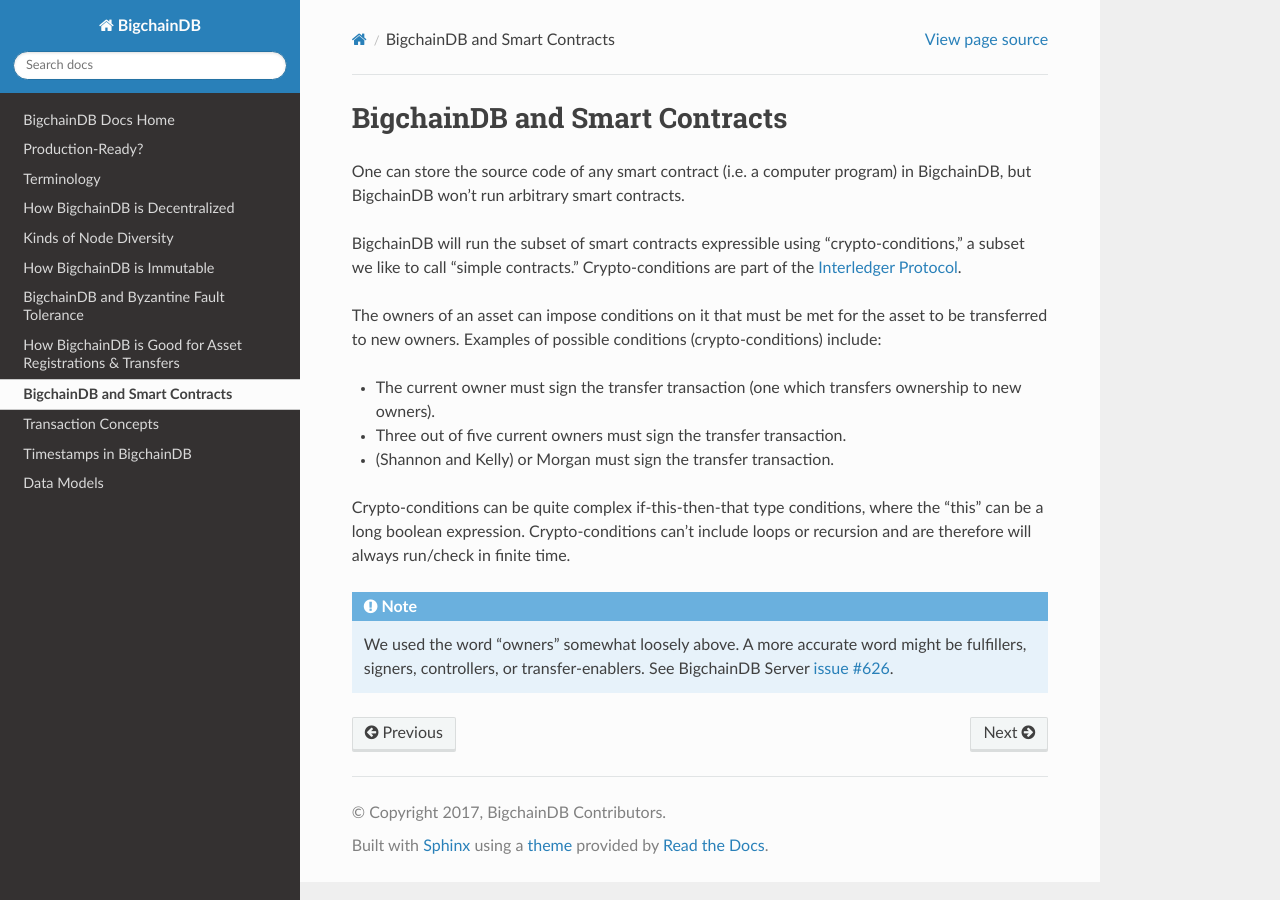
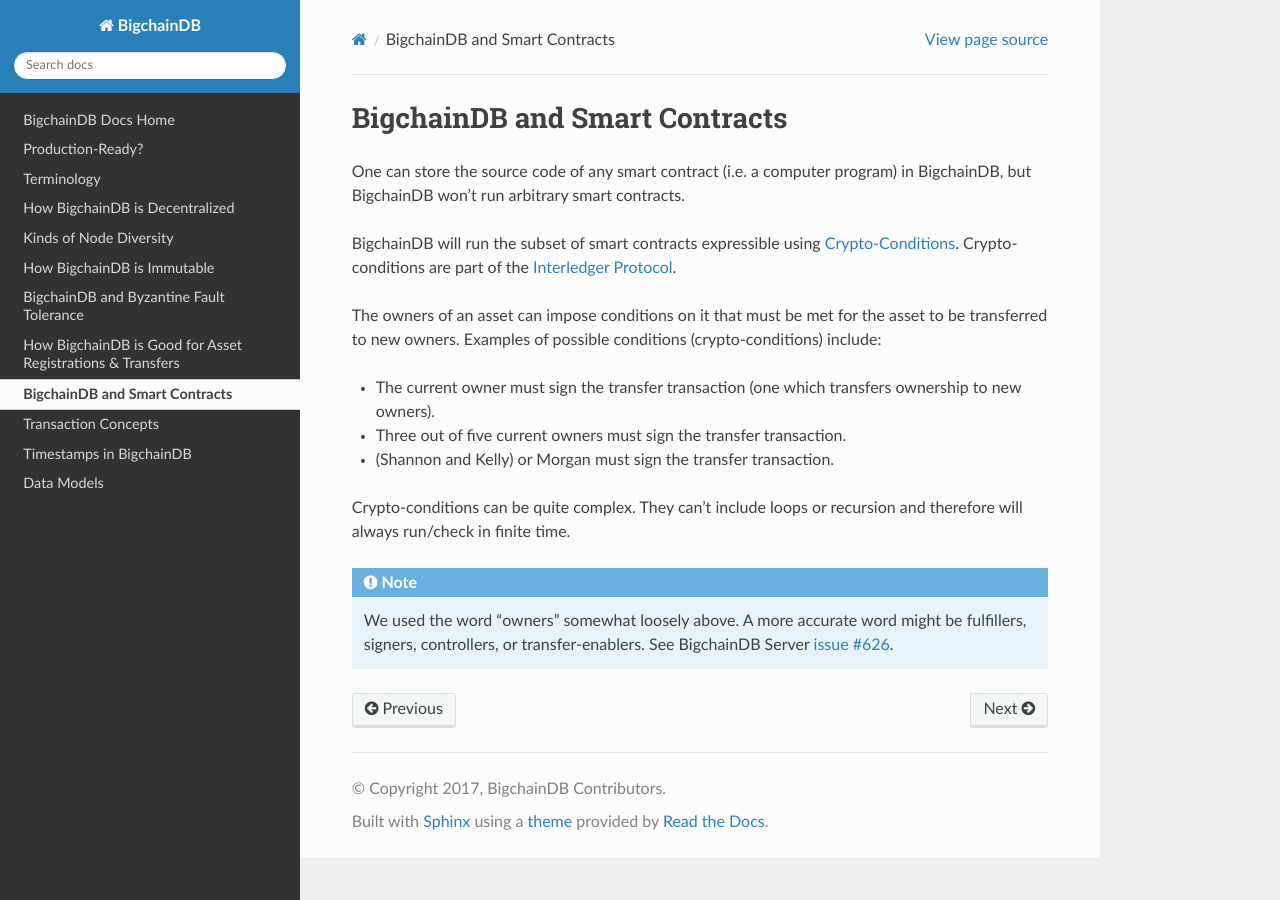
Before and after one commit to bigchaindb/bigchaindb, a Sphinx documentation site: the page built from docs/root/source/smart-contracts.rst, in a window 1280 px wide. Built offline with Sphinx 7.4.7 and the Read the Docs theme 2.0.0, drawn with Linux system fonts in a browser that asks for light colours.

Commit message:
Updated the page about BDB & smart contracts

```diff
--- a/docs/root/source/smart-contracts.rst
+++ b/docs/root/source/smart-contracts.rst
@@ -3,7 +3,7 @@
 
 One can store the source code of any smart contract (i.e. a computer program) in BigchainDB, but BigchainDB won't run arbitrary smart contracts.
 
-BigchainDB will run the subset of smart contracts expressible using "crypto-conditions," a subset we like to call "simple contracts." Crypto-conditions are part of the `Interledger Protocol <https://interledger.org/>`_.
+BigchainDB will run the subset of smart contracts expressible using `Crypto-Conditions <https://tools.ietf.org/html/draft-thomas-crypto-conditions-03>`_. Crypto-conditions are part of the `Interledger Protocol <https://interledger.org/>`_.
 
 The owners of an asset can impose conditions on it that must be met for the asset to be transferred to new owners. Examples of possible conditions (crypto-conditions) include:
 
@@ -11,7 +11,7 @@
 - Three out of five current owners must sign the transfer transaction.
 - (Shannon and Kelly) or Morgan must sign the transfer transaction.
 
-Crypto-conditions can be quite complex if-this-then-that type conditions, where the "this" can be a long boolean expression. Crypto-conditions can't include loops or recursion and are therefore will always run/check in finite time.
+Crypto-conditions can be quite complex. They can't include loops or recursion and therefore will always run/check in finite time.
 
 .. note::
 
```
